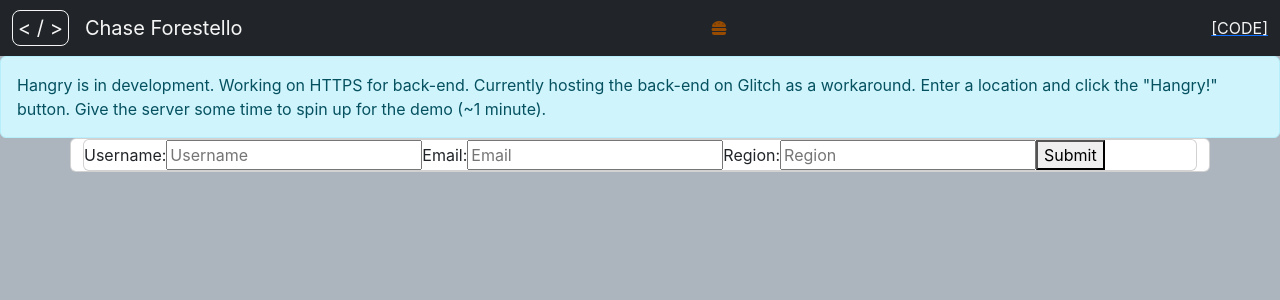
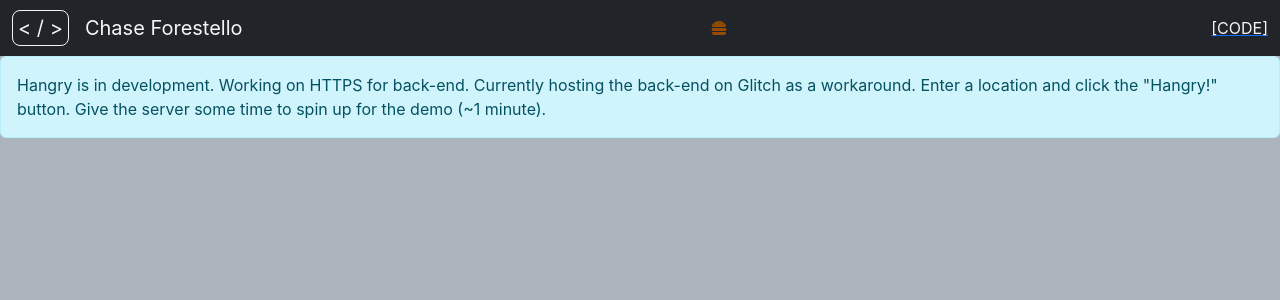
Before and after one commit to HangryDevelopment/HangryFrontend, a React (Create React App) app: page /login in a window 1280 px wide. Shown: the top 300 px of the page. Built offline with nearby package versions, Linux system fonts and the light colour scheme.

Commit message:
removed login route from production

```diff
--- a/src/App.js
+++ b/src/App.js
@@ -13,7 +13,7 @@ function App() {
       <Routes>
         <Route path="/" element={<LandingPage />} />
         <Route path="/hangry" element={<ResponseCard />} />
-        <Route path="/login" element={<LoginPage />} />
+        {/* <Route path="/login" element={<LoginPage />} /> */}
       </Routes>
     </div>
   );
```
